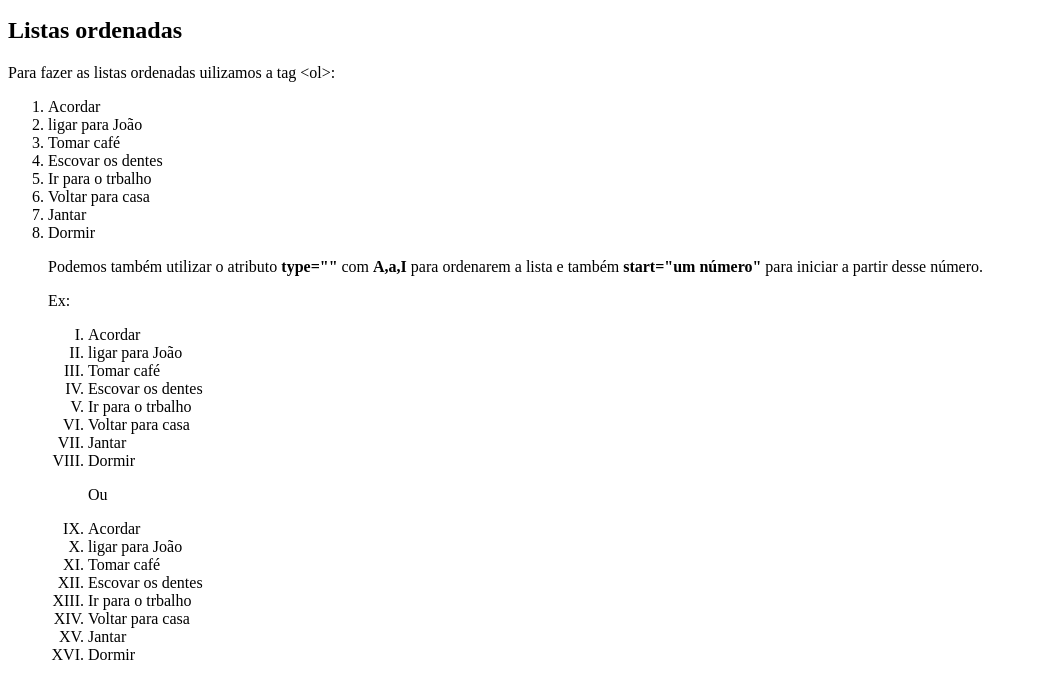
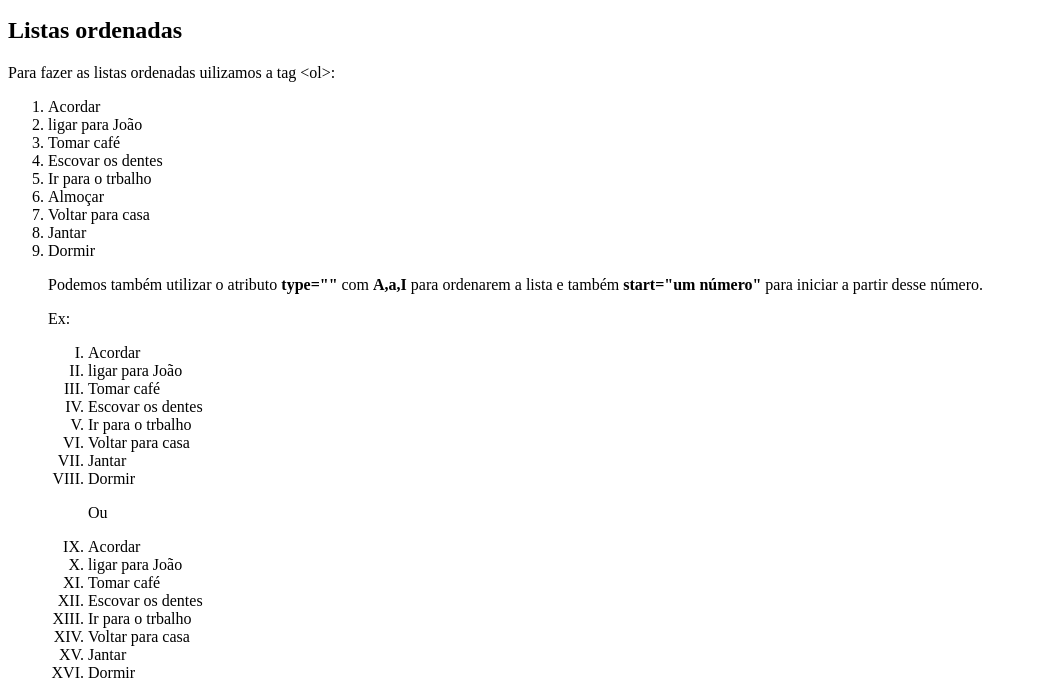
Before and after one commit to NalbertoRios/Listas-No-HTML, a plain HTML site: page index.html in a window 1280 px wide. Shown: the part 101-788 px from the top of the page, without its empty margins (0-1037 px from the left). Drawn offline with Linux system fonts and the light colour scheme.

Commit message:
Update index.html

```diff
--- a/index.html
+++ b/index.html
@@ -15,6 +15,7 @@
        <li>Tomar café</li>
        <li>Escovar os dentes</li>
        <li>Ir para o trbalho</li>
+        <li>Almoçar</li>
        <li>Voltar para casa</li>
        <li>Jantar </li>
        <li>Dormir</li>
```
